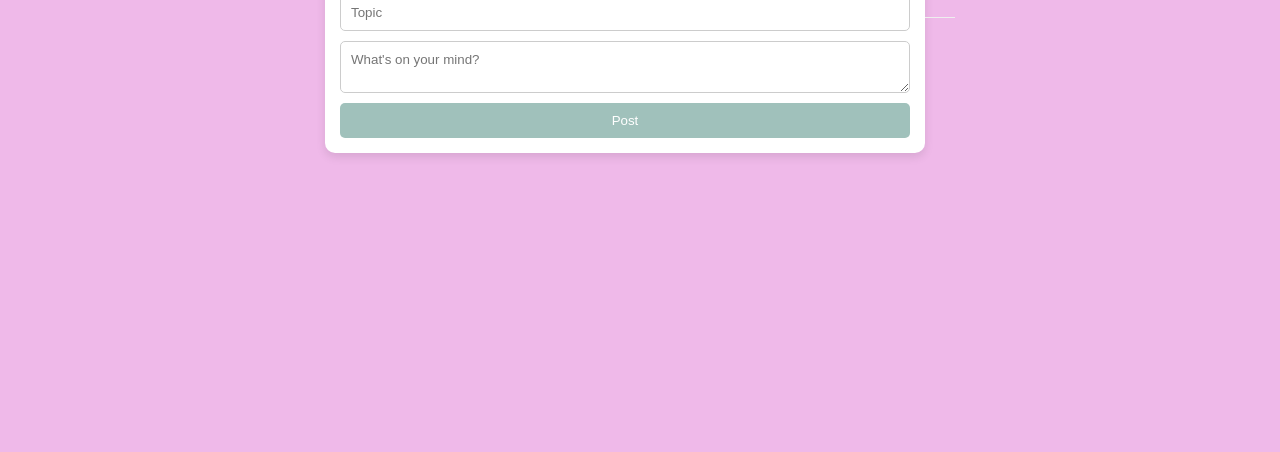
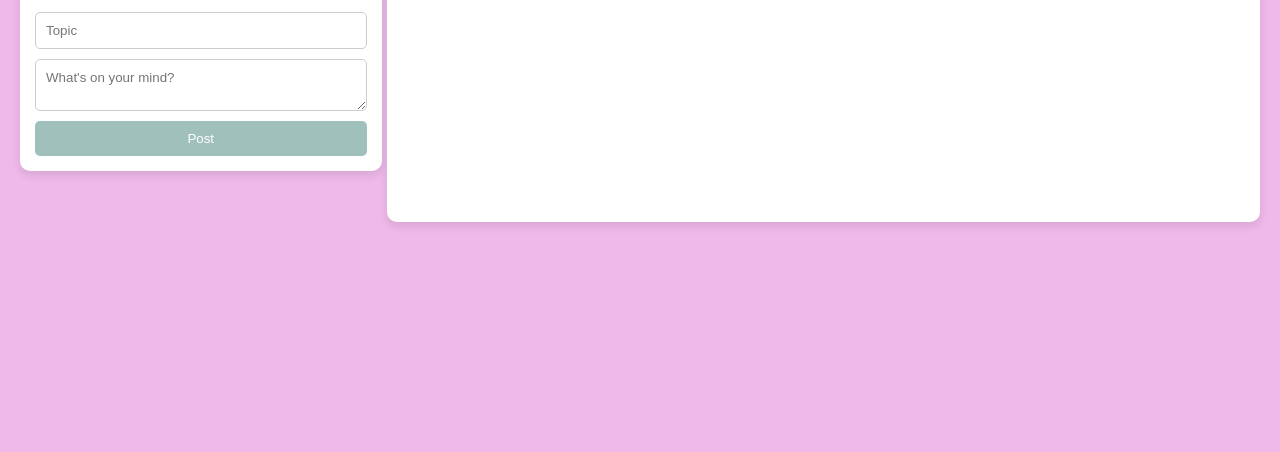
Before and after one commit to Chase-520/TritonHack, a plain HTML site: page forum.html in a window 1280 px wide. Shown: the part 388-840 px from the top of the page. Drawn offline with Linux system fonts and the light colour scheme.

Commit message:
Update forumstyle.css

```diff
--- a/forumstyle.css
+++ b/forumstyle.css
@@ -9,11 +9,12 @@ body {
     height: 100vh;
 }
 #forum-container {
-    width: 600px;
+    width: 30%;
     background-color: white;
     border-radius: 10px;
     box-shadow: 0 4px 10px rgba(0, 0, 0, 0.1);
     overflow: hidden;
+    margin-right: 5px;
 }
 h1 {
     background-color: #A0C1BB;
@@ -46,8 +47,14 @@ button:hover {
     background-color: #4ec2ad;
 }
 #posts {
-    border-top: 1px solid #eee;
     padding: 15px;
+    width: 70%;
+    height: 400px;
+    background-color: white;
+    border-radius: 10px;
+    box-shadow: 0 4px 10px rgba(0, 0, 0, 0.1);
+    overflow: auto;
+    max-height: 350px;
 }
 .post {
     margin-bottom: 15px;
```
